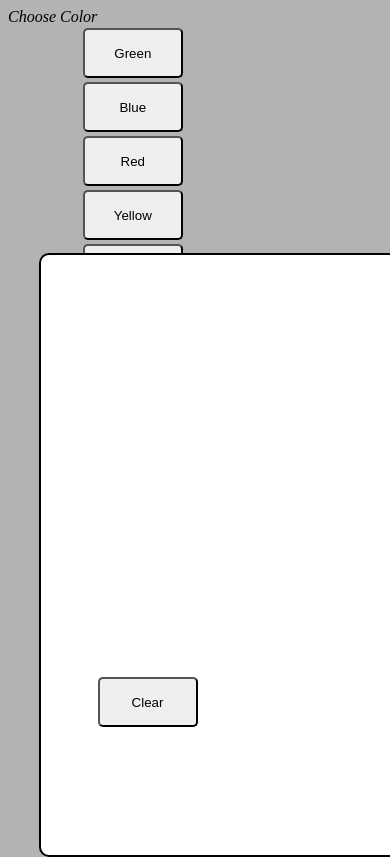
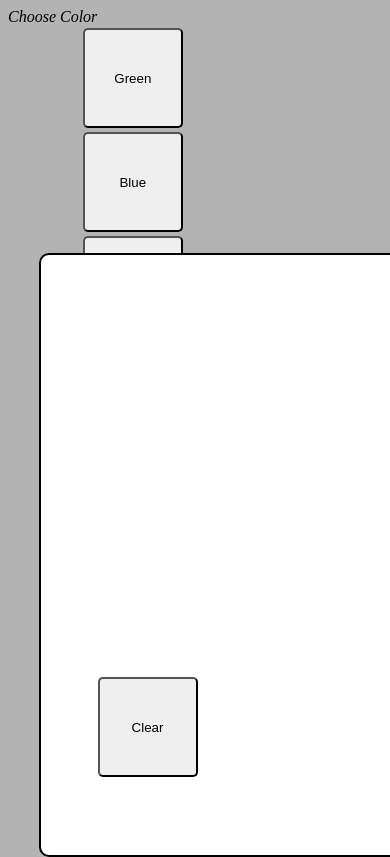
Before and after one commit to Yash009/Paintx, a PHP site: page /index.html in a window 390 px wide; the page is wider, and only the part inside the window is pictured. Run offline with PHP 8.4, Linux system fonts and the light colour scheme.

Commit message:
added extra dimension to buttons

```diff
--- a/style.css
+++ b/style.css
@@ -9,8 +9,8 @@ button{
 }
 @media screen and (max-width: 1100px) {
     button{
-        width: 300px;
-        height: 50px;
+        width: 500px;
+        height: 100px;
     }
 
 }
```
